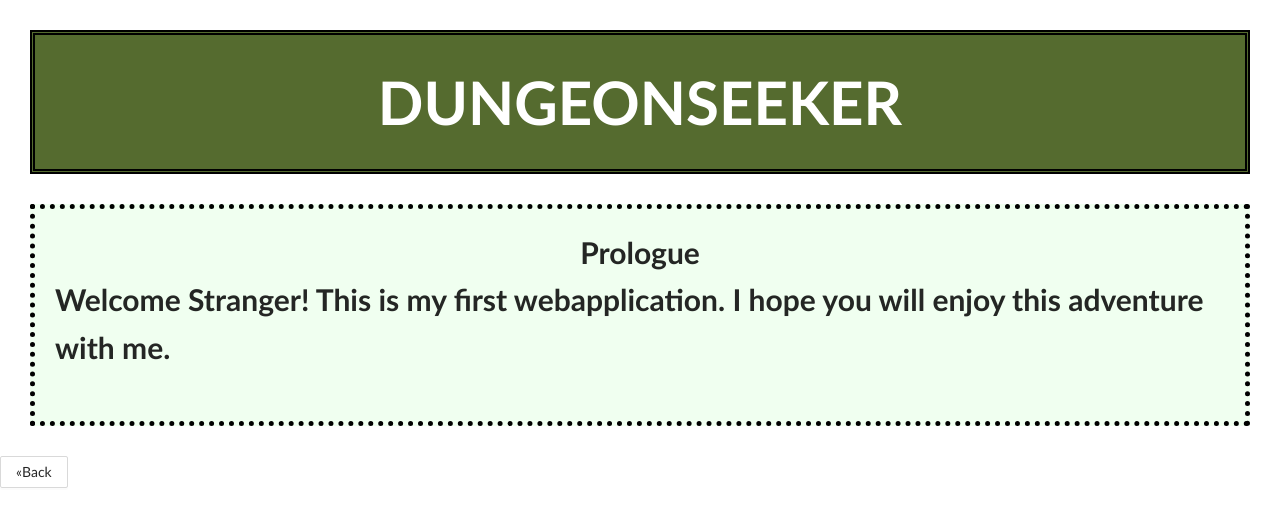
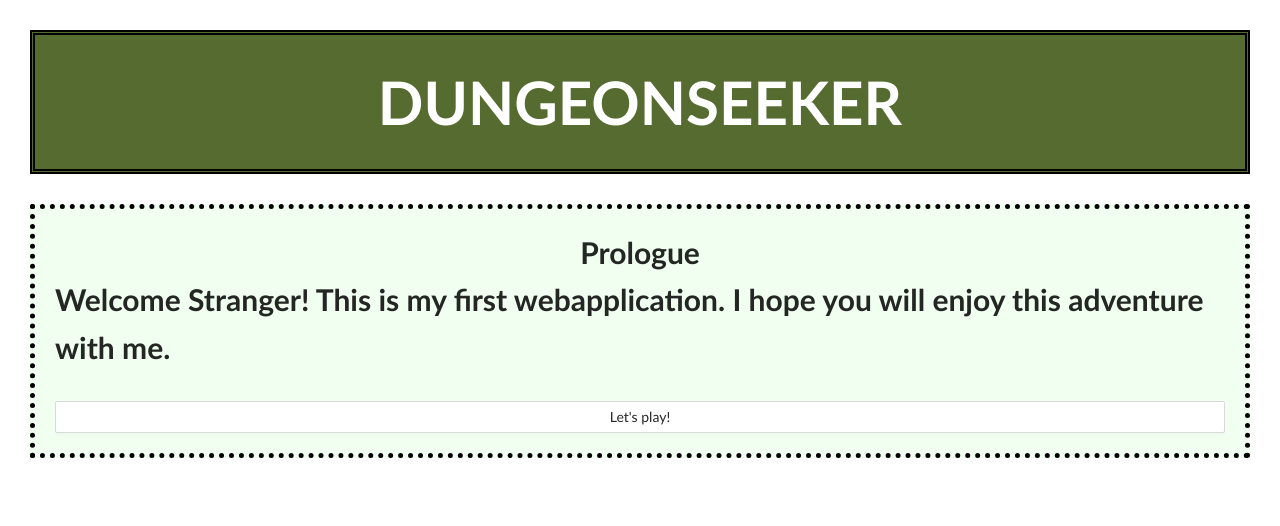
Before and after one commit to Oronis16/dungeonseeker, a React (Create React App) app: page / in a window 1280 px wide. Shown: the top 526 px of the page. Built offline with nearby package versions, Linux system fonts and the light colour scheme.

Commit message:
DUNGEON-6: Change useState to useReducer

```diff
--- a/src/Actions.jsx
+++ b/src/Actions.jsx
@@ -23,14 +23,31 @@ const Title = styled.span`
 `;
 
 export const Actions = () => {
-  const ctx = useContext(StoryContext);
+  const { story, prologueDone, dispatch } = useContext(StoryContext);
+
+  const handleChange = () => {
+    dispatch({ type: "prologueDoneChange" });
+  };
+
+  if (prologueDone === false) {
+    return (
+      <div>
+        <Tale>
+          <Title>{story.prologue.title}</Title>
+          <p>{story.prologue.text}</p>
+          <Button onClick={handleChange}>Let's play!</Button>
+        </Tale>
+      </div>
+    );
+  }
+
+
   return (
     <div>
       <Tale>
-        <Title>{ctx.prologue.title}</Title>
-        <p>{ctx.prologue.text}</p>
+        <Title>{story.chapters[0].prologue.title}</Title>
+        <p>{story.chapters[0].prologue.text}</p>
       </Tale>
-      <Button>«Back</Button>
     </div>
   );
 };
--- a/src/App.jsx
+++ b/src/App.jsx
@@ -1,27 +1,46 @@
-import React, { useEffect, useState } from "react";
+import React, { useEffect, useState, useReducer } from "react";
 import "./App.css";
 import { Header } from "./Header";
 import { Actions } from "./Actions";
 import "antd/dist/antd.css";
 import StoryContext from "./Context/StoryContext";
 
+const reducer = (state, action) => {
+  switch (action.type) {
+    case "initStory":
+      return { ...state, story: action.payload };
+    case "nextChapter":
+      return { ...state, chapterId: state.chapterId + 1 };
+    case "nextQuestion":
+      return { ...state, questionId: state.questionId + 1 };
+    case "prologueDoneChange":
+      return { ...state, prologueDone: true };
+    default:
+      throw new Error();
+  }
+};
+
 const App = () => {
-  const [stories, setStories] = useState();
-  const [question, setQuestion] = useState(1);
+  const [state, dispatch] = useReducer(reducer, {
+    story: null,
+    chapterId: 1,
+    questionId: 1,
+    prologueDone: false,
+  });
 
   useEffect(() => {
     fetch("data-en_us.json")
       .then((response) => response.json())
       .then((stories) => {
-        setStories(stories);
+        dispatch({ type: "initStory", payload: stories });
       });
   }, []);
 
   return (
-    <StoryContext.Provider value={stories}>
+    <StoryContext.Provider value={{ ...state, dispatch }}>
       <div className="App">
         <Header />
-        {stories && <Actions />}
+        {state.story && <Actions />}
       </div>
     </StoryContext.Provider>
   );
```
